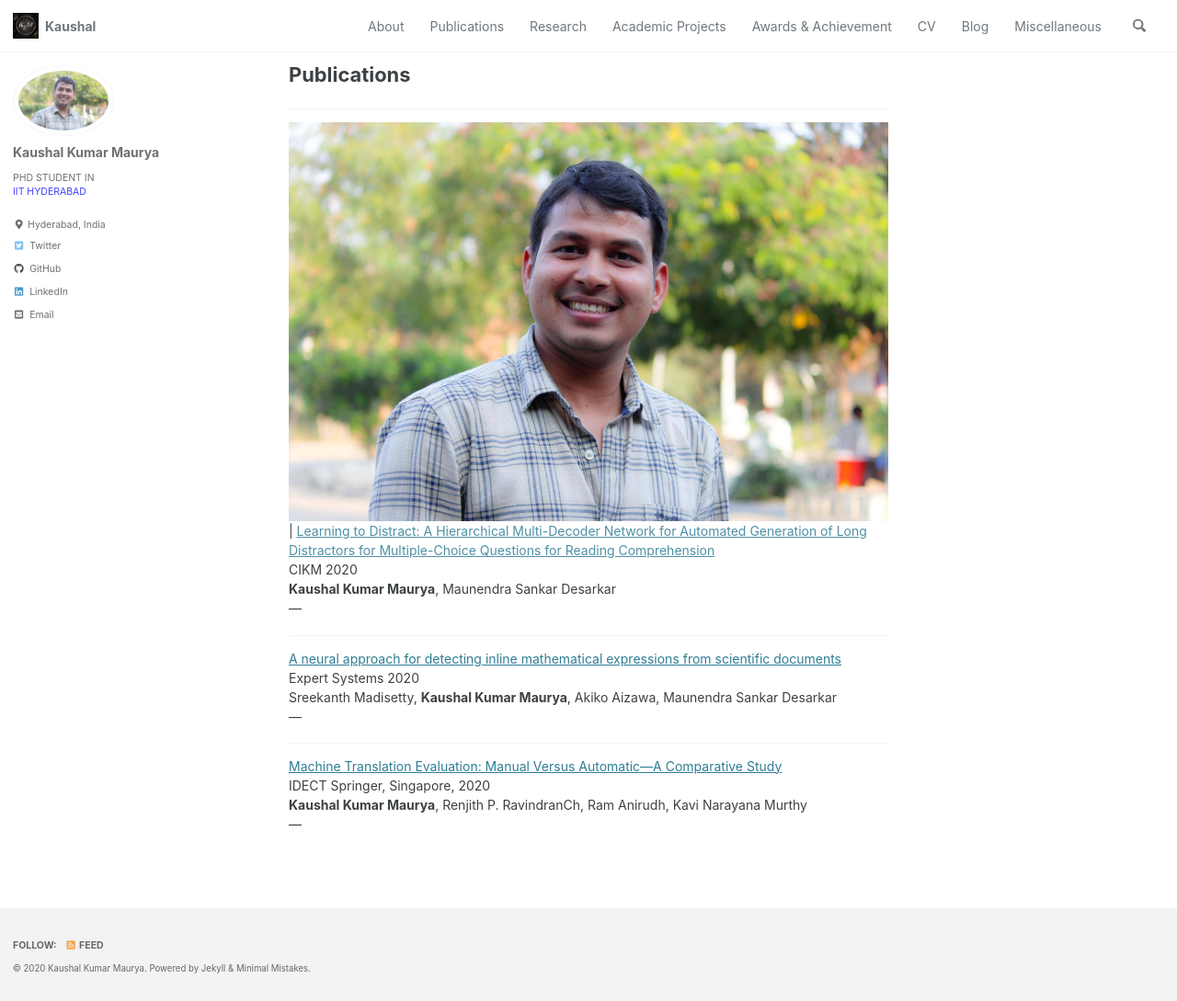
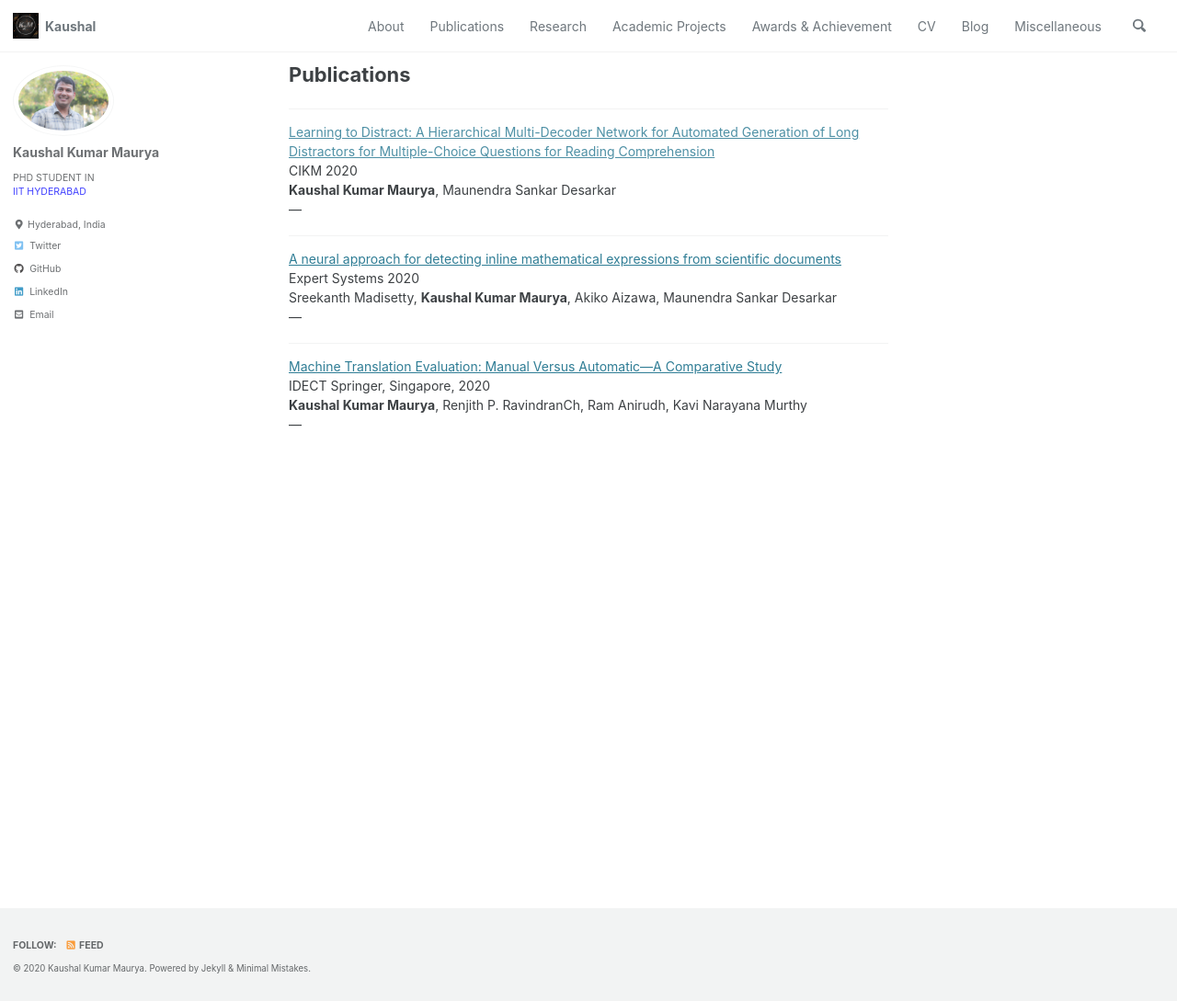
Before and after one commit to harshayelleni/harshayelleni.github.io, a Jekyll site: the page built from _pages/publications.md, in a window 1280 px wide and 1089 px high. Shown: the whole window at 92% size. Built offline with Jekyll 4.4.1, drawn with Linux system fonts in a browser that asks for light colours; cached includes are drawn as plain includes.

Commit message:
doing modifications

```diff
--- a/_pages/publications.md
+++ b/_pages/publications.md
@@ -4,7 +4,6 @@ permalink: /publications/
 ---
 
 ---
-![](../assets/images/kaushal_bio.jpg)|
 [Learning to Distract: A Hierarchical Multi-Decoder Network for Automated Generation of Long Distractors for Multiple-Choice Questions for Reading Comprehension]()
 CIKM 2020
 **Kaushal Kumar Maurya**, Maunendra Sankar Desarkar
```
